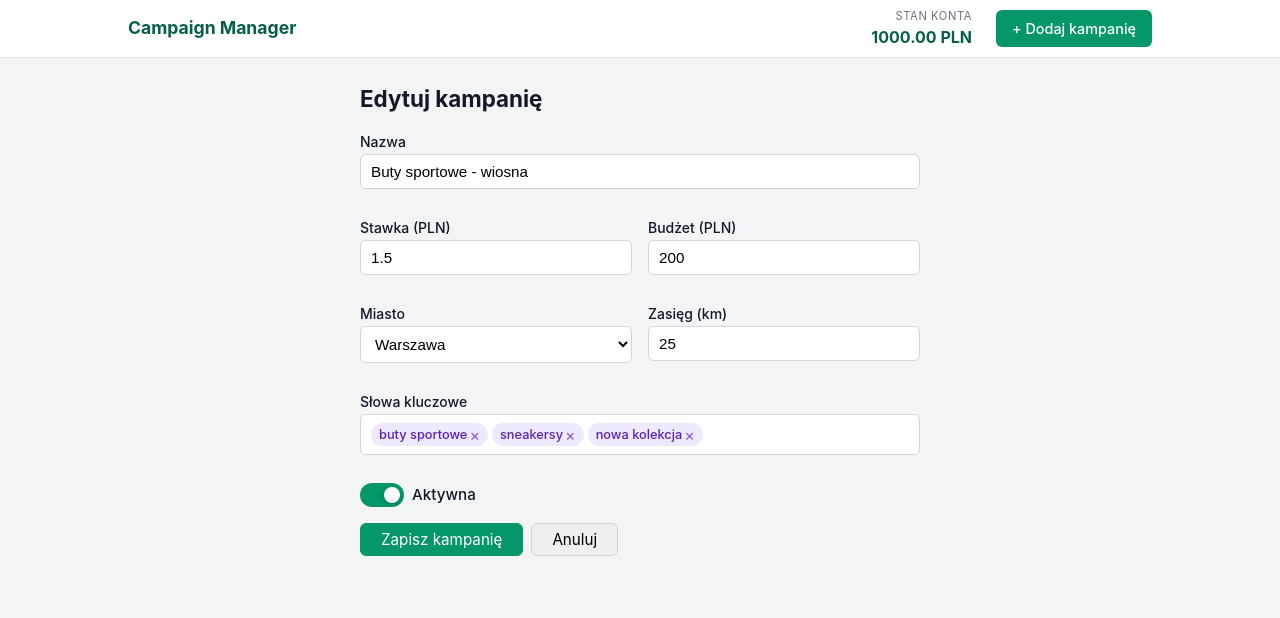
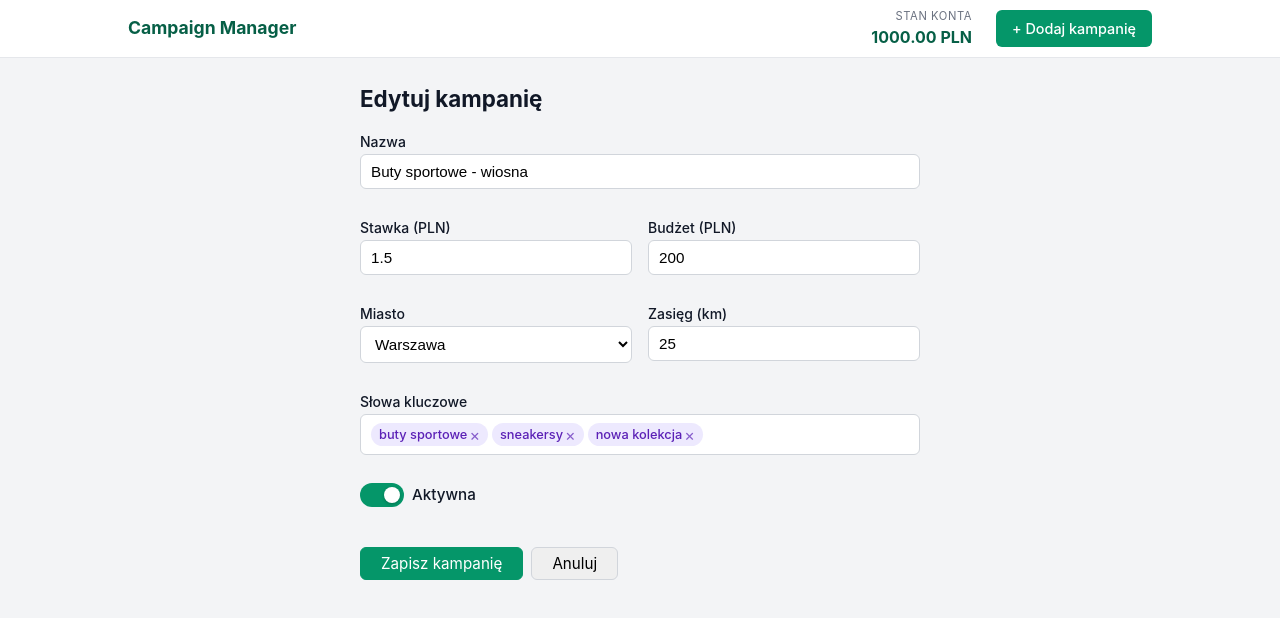
Before and after one commit to lukaset649/CampaignManager, a React (Vite) app: page /campaigns/a1b2c3d4-e5f6-7890-abcd-ef1234567890/edit in a window 1280 px wide. Shown: the top 618 px of the page. Built offline with nearby package versions, Linux system fonts and the light colour scheme.

Commit message:
adjust form spacing

```diff
--- a/src/components/CampaignForm/CampaignForm.less
+++ b/src/components/CampaignForm/CampaignForm.less
@@ -56,7 +56,7 @@
   &__actions {
     display: flex;
     gap: @spacing-sm;
-    margin-top: @spacing-sm;
+    margin-top: @spacing-xl;
 
     button {
       .btn-base();
```
